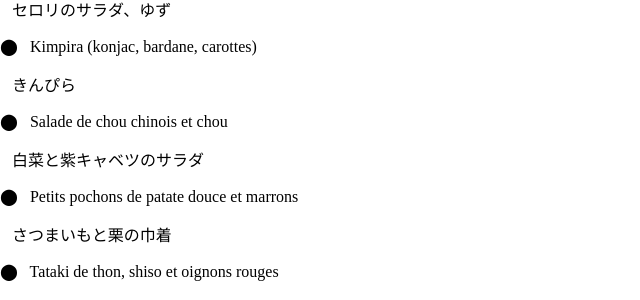
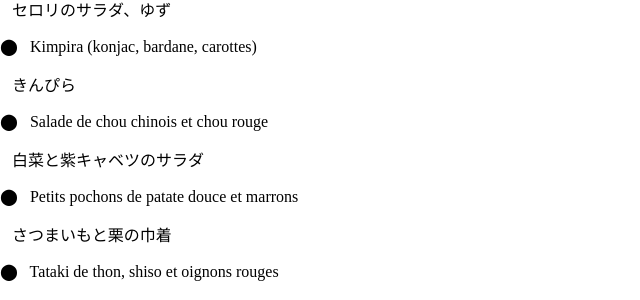
Before and after one commit to matsupin/main, a Jekyll site: the page built from menus/commande_cocktail_dinatoire_181224.html, in a window 1280 px wide. Shown: the part 465-765 px from the top of the page, without its empty margins (0-640 px from the left). Built offline with Jekyll 4.4.1, drawn with Linux system fonts in a browser that asks for light colours.

Commit message:
Update commande_cocktail_dinatoire_181224.html

```diff
--- a/menus/commande_cocktail_dinatoire_181224.html
+++ b/menus/commande_cocktail_dinatoire_181224.html
@@ -29,7 +29,7 @@ title: Bento Menu
         <p><span class="menu-dot">&#11044;</span> <span class="dish-name">&nbsp; Kimpira (konjac, bardane, carottes)</span></p>
         <p class="dish-text">&nbsp;&nbsp;&nbsp;<span class="highlight">きんぴら</p>
 
-        <p><span class="menu-dot">&#11044;</span> <span class="dish-name">&nbsp; Salade de chou chinois et chou</span></p>
+        <p><span class="menu-dot">&#11044;</span> <span class="dish-name">&nbsp; Salade de chou chinois et chou rouge</span></p>
         <p class="dish-text">&nbsp;&nbsp;&nbsp;<span class="highlight">白菜と紫キャベツのサラダ</p>
 
         <p><span class="menu-dot">&#11044;</span> <span class="dish-name">&nbsp; Petits pochons de patate douce et marrons</span></p>
```
